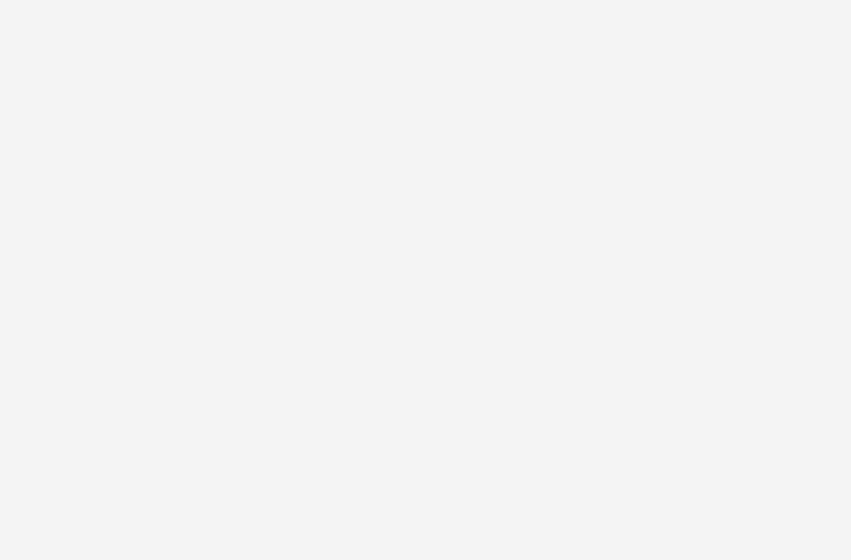
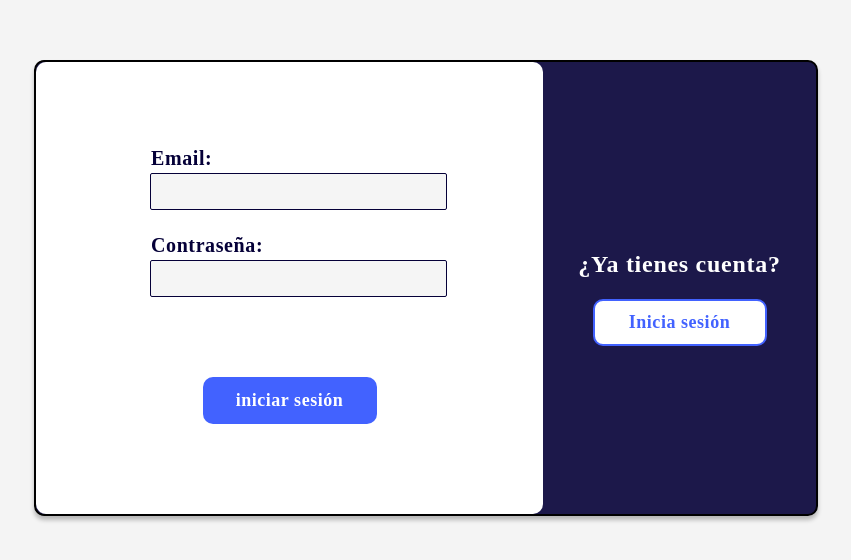
Before and after one commit to DABERNALC/ProjectManager, a React (Create React App) app in the folder Cliente/project_manager/: page /signUp in a window 1280 px wide. Shown: the part 112-672 px from the top of the page, without its empty margins (214-1065 px from the left). Built offline with nearby package versions, Linux system fonts and the light colour scheme; a web font is replaced by a local one.

Commit message:
LogIn and SignUp view and routing

```diff
--- a/Cliente/project_manager/src/App.js
+++ b/Cliente/project_manager/src/App.js
@@ -29,7 +29,10 @@ function App() {
             <LandingPage />
           </Route>
           <Route path="/signIn" exact >
-            <LogIn/>
+            <LogIn mode="signIn"/>
+          </Route>
+          <Route path="/signUp" exact >
+            <LogIn mode="signUp"/>
           </Route>
           <Route path="/app"  >
             <Header></Header>
--- a/Cliente/project_manager/src/Components/LogInSignInSmallerDiv/SmallerLogSignIn.js
+++ b/Cliente/project_manager/src/Components/LogInSignInSmallerDiv/SmallerLogSignIn.js
@@ -1,11 +1,11 @@
 import React from 'react'
 import SmallerLogSignInStyle from "./SmallerLogSignInStyle.module.css"
-const SmallerLogSignIn = () => {
+const SmallerLogSignIn = (props) => {
     return (
         <div className={SmallerLogSignInStyle.leftDiv}>
             <div className={SmallerLogSignInStyle.innerDiv}>
-                <h2 className={SmallerLogSignInStyle.title}>¿Eres nuevo?</h2>
-                <button className={SmallerLogSignInStyle.button}>Regístrate</button>
+                <h2 className={SmallerLogSignInStyle.title}>{props.title}</h2>
+                <button className={SmallerLogSignInStyle.button}>{props.buttonText}</button>
             </div>
 
         </div>
--- a/Cliente/project_manager/src/Pages/LogIn/LogIn.js
+++ b/Cliente/project_manager/src/Pages/LogIn/LogIn.js
@@ -1,14 +1,41 @@
-import React from 'react'
+import React, { useEffect, useState } from 'react'
 import LogInStyle from "./LogInStyle.module.css"
 import SmallerLogSignIn from "../../Components/LogInSignInSmallerDiv/SmallerLogSignIn"
 import BiggerLogSignIn from "../../Components/LogInSignInBiggerDiv/BiggerLogSignIn"
 
-const LogIn = () => {
+const LogIn = (props) => {
+    let [title, setTitle] = useState("")
+    let [buttonText, setButtonText] = useState("")
+    useEffect(() => {
+        if (props.mode == "signIn") {
+            setTitle("¿Eres nuevo?")
+            setButtonText("Regístrate")
+        }
+        if (props.mode == "signUp") {
+            setTitle("¿Ya tienes cuenta?")
+            setButtonText("Inicia sesión")
+        }
+    }, [])
     return (
         <div className={LogInStyle.centered + " center-fullScreen"}>
             <div className={LogInStyle.container}>
-                <SmallerLogSignIn/>
-                <BiggerLogSignIn/>
+                {
+                    props.mode == "signIn" ?
+                        <>
+                            <SmallerLogSignIn title={title}
+                                buttonText={buttonText}
+                            />
+                            <BiggerLogSignIn />
+                        </> :
+                        <>
+
+                            <BiggerLogSignIn mode="signUp"/>
+                            <SmallerLogSignIn title={title}
+                                buttonText={buttonText}
+                            />
+                        </>
+                }
+
             </div>
         </div>
     )
```
